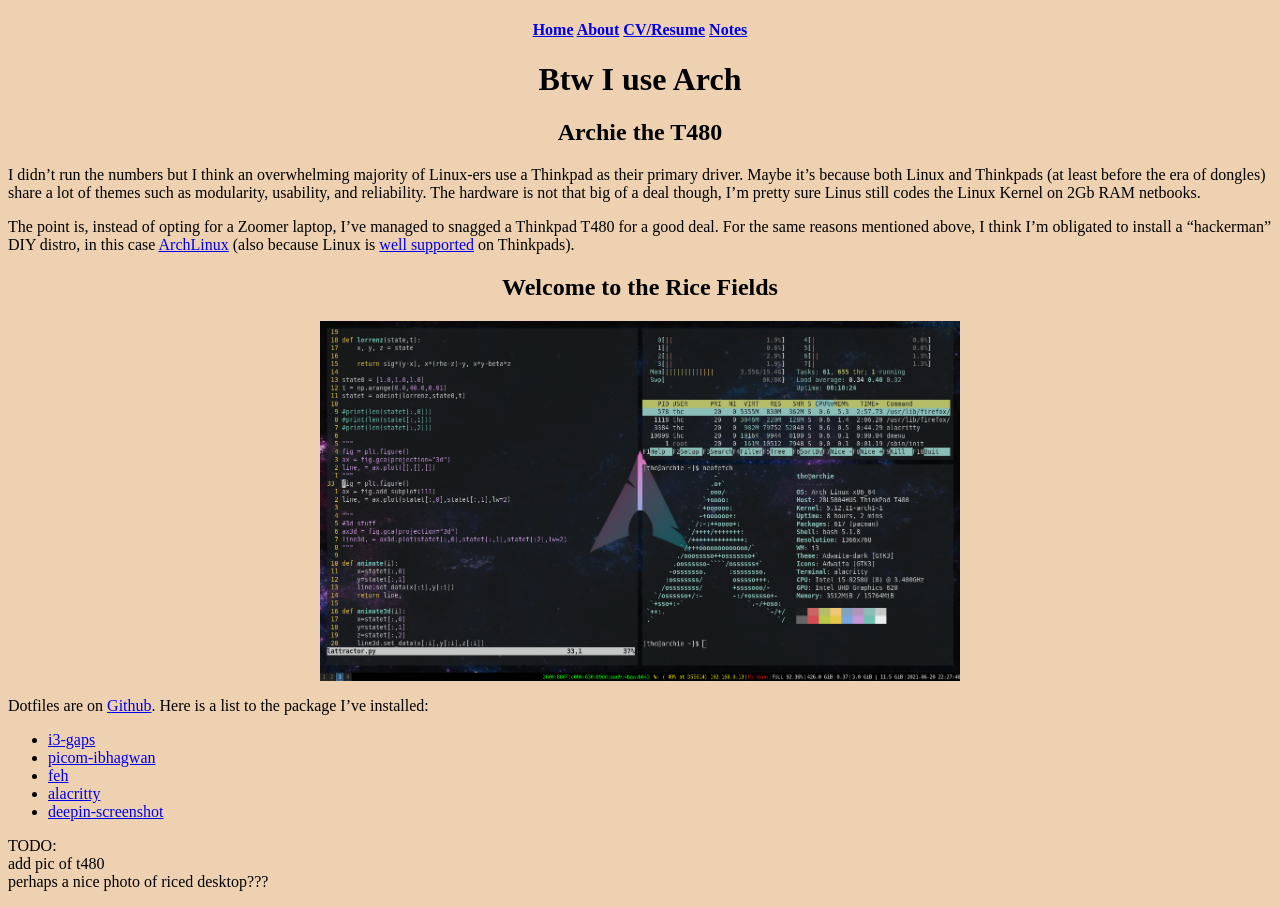
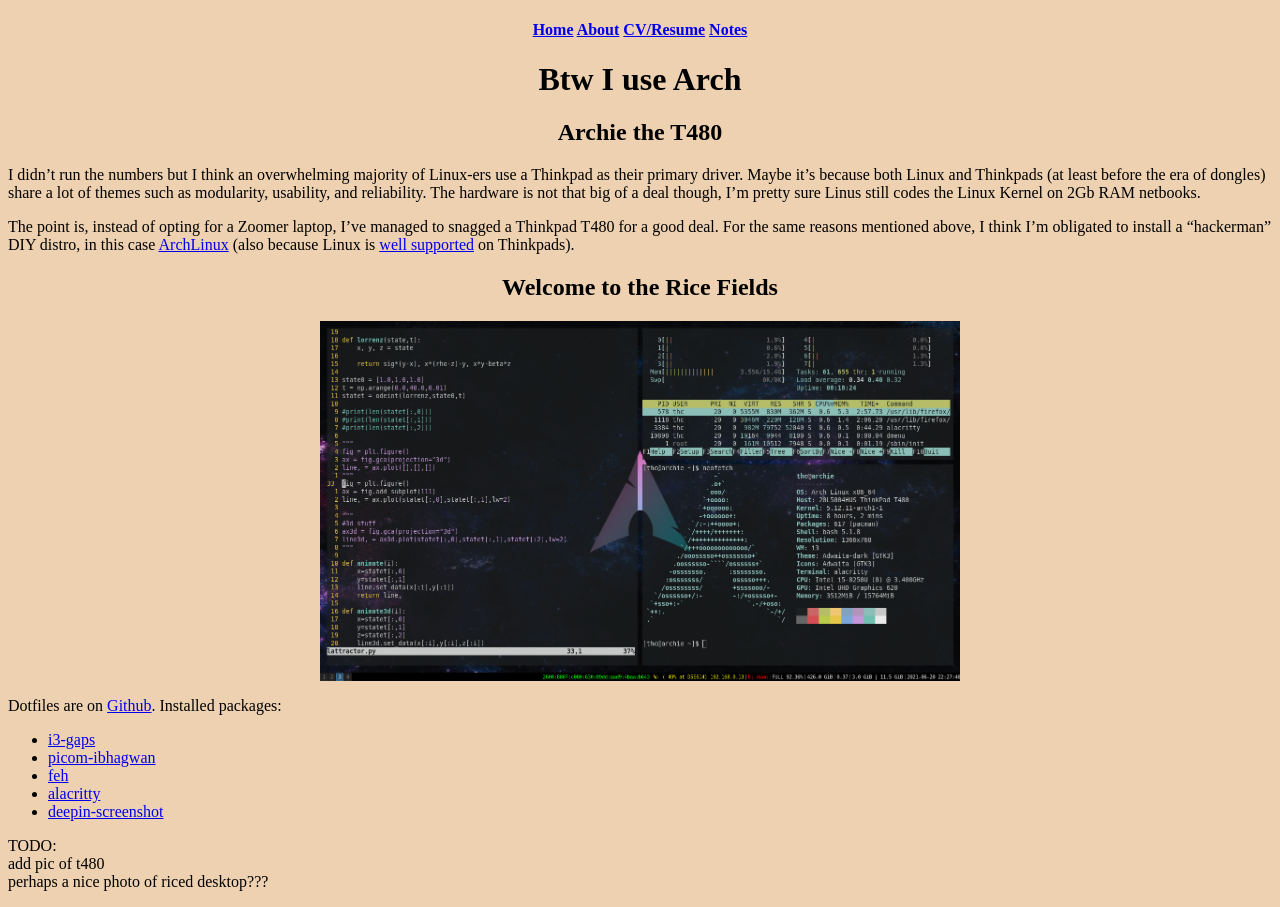
Before and after one commit to thaihangchung7/thaihangchung7.github.io, a Jekyll site: the page built from _notes/archie.md, in a window 1280 px wide. Built offline with Jekyll 4.4.1, drawn with Linux system fonts in a browser that asks for light colours.

Commit message:
Fixed grammar

```diff
--- a/_notes/archie.md
+++ b/_notes/archie.md
@@ -14,7 +14,7 @@ The point is, instead of opting for a Zoomer laptop, I've managed to snagged a T
 
 <img src="/assets/ricedarch.png" width=640 height=360 class="center">
 
-Dotfiles are on [Github](https://github.com/thaihangchung7/profiles). Here is a list to the package I've installed:
+Dotfiles are on [Github](https://github.com/thaihangchung7/profiles). Installed packages:
 - [i3-gaps](https://github.com/Airblader/i3)
 - [picom-ibhagwan](https://github.com/ibhagwan/picom)
 - [feh](https://feh.finalrewind.org/)
```
